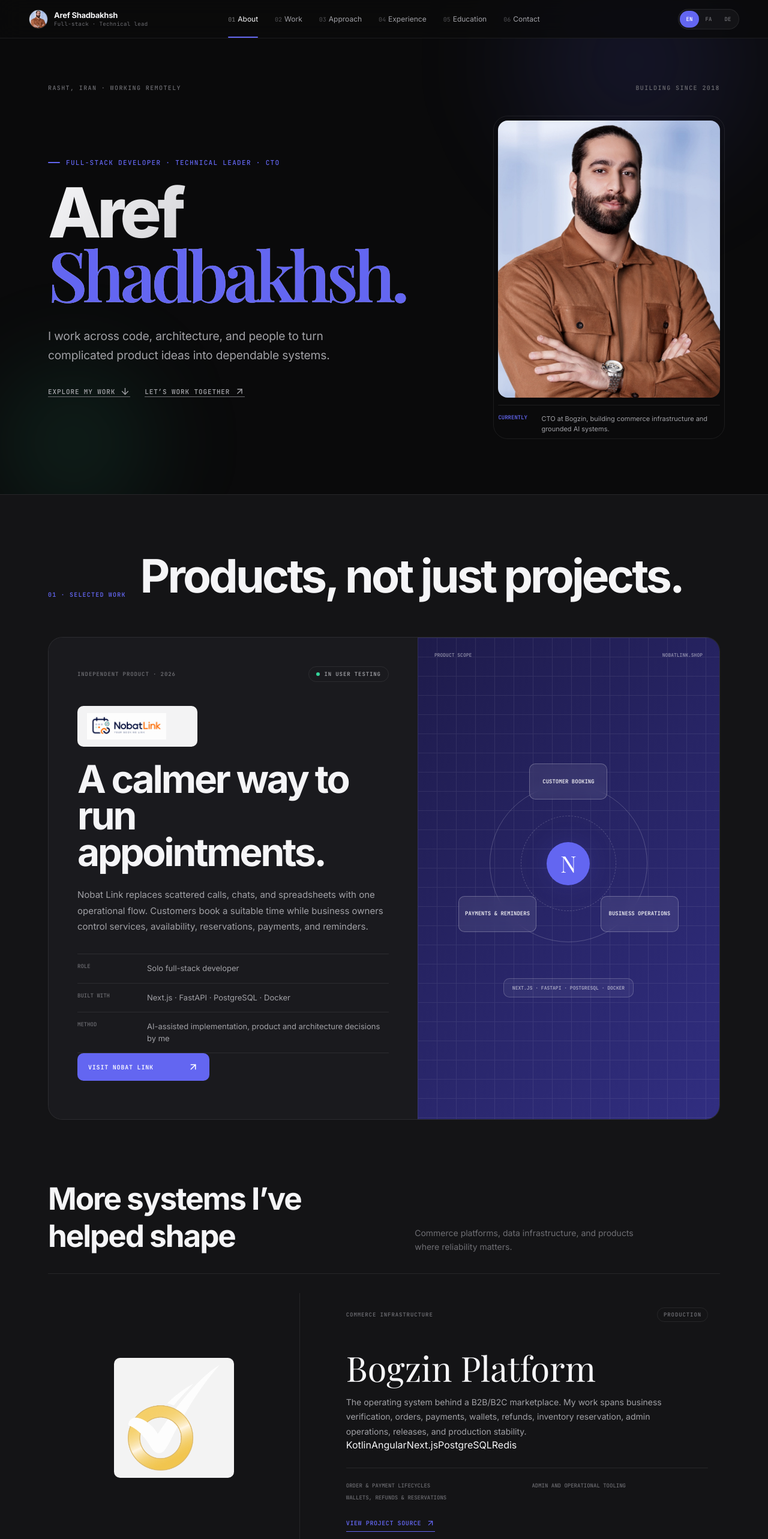
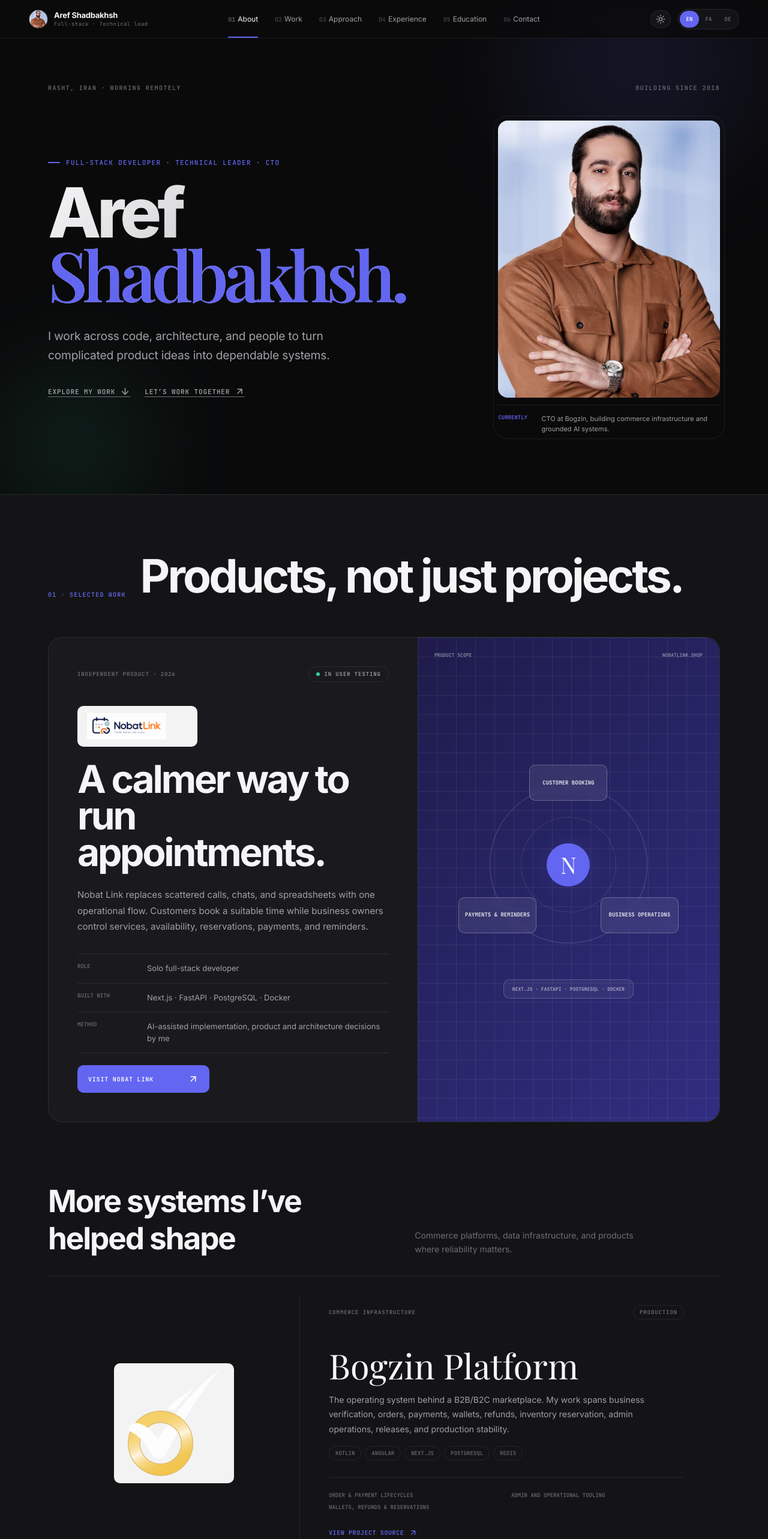
Before and after one commit to arefshadbakhsh/portfolio, a React (Vite) app: page / in a window 1280 px wide. Shown: the top 2566 px of the page at 60% size. Built offline with nearby package versions, Linux system fonts and the light colour scheme; a web font is replaced by a local one.

Commit message:
Fix: tag spacing, button overlap, dark/light mode toggle, logo backgrounds for both themes

```diff
--- a/src/App.tsx
+++ b/src/App.tsx
@@ -1,5 +1,5 @@
 import { useEffect, useState } from 'react'
-import { ArrowDown, ArrowUpRight, Download, Github, Linkedin, Mail, Menu, X } from 'lucide-react'
+import { ArrowDown, ArrowUpRight, Download, Github, Linkedin, Mail, Menu, Moon, Sun, X } from 'lucide-react'
 import { copy, type Language } from './i18n'
 
 const chapterIds = ['prologue', 'work', 'systems', 'journey', 'education', 'contact']
@@ -81,6 +81,7 @@
   const [menuOpen, setMenuOpen] = useState(false)
   const [active, setActive] = useState('prologue')
   const [lang, setLang] = useState<Language>(() => (localStorage.getItem('portfolio-language') as Language) || 'en')
+  const [theme, setTheme] = useState<'dark' | 'light'>(() => (localStorage.getItem('portfolio-theme') as 'dark' | 'light') || 'dark')
   const t = copy[lang]
   const chapters = chapterIds.map((id, index) => ({ id, label: t.nav[index] }))
   const localizedProjects = projects.slice(1).map(project => {
@@ -105,6 +106,13 @@
     localStorage.setItem('portfolio-language', lang)
   }, [lang])
 
+  useEffect(() => {
+    document.documentElement.setAttribute('data-theme', theme)
+    localStorage.setItem('portfolio-theme', theme)
+  }, [theme])
+
+  const toggleTheme = () => setTheme(theme === 'dark' ? 'light' : 'dark')
+
   const go = (id: string) => {
     document.getElementById(id)?.scrollIntoView({ behavior: 'smooth' })
     setMenuOpen(false)
@@ -123,7 +131,13 @@
             </button>
           ))}
         </nav>
-        <div className="header-end"><div className="language-switch" aria-label="Language">{(['en', 'fa', 'de'] as Language[]).map(code => <button key={code} className={lang === code ? 'active' : ''} onClick={() => setLang(code)}>{code.toUpperCase()}</button>)}</div><a className="availability" href="mailto:aref.shadbakhsh@gmail.com"><i /> {t.available}</a></div>
+        <div className="header-end">
+          <button className="theme-toggle" onClick={toggleTheme} aria-label="Toggle theme">
+            {theme === 'dark' ? <Sun size={16} /> : <Moon size={16} />}
+          </button>
+          <div className="language-switch" aria-label="Language">{(['en', 'fa', 'de'] as Language[]).map(code => <button key={code} className={lang === code ? 'active' : ''} onClick={() => setLang(code)}>{code.toUpperCase()}</button>)}</div>
+          <a className="availability" href="mailto:aref.shadbakhsh@gmail.com"><i /> {t.available}</a>
+        </div>
         <button className="menu-button" onClick={() => setMenuOpen(!menuOpen)} aria-label="Toggle menu">
           {menuOpen ? <X /> : <Menu />}
         </button>
@@ -191,7 +205,7 @@
                 <div className="case-row-copy">
                   <div className="project-top"><span>{project.type}</span><span className="project-status">{project.status}</span></div>
                   <h3 className={project.key === 'industrial' ? 'long-project-title' : undefined}>{project.title}</h3><p>{project.summary}</p>
-                  <div className="project-tags">{project.tags.map(tag => <span key={tag}>{tag}</span>)}</div>
+                  <div className="case-row-tags">{project.tags.map(tag => <span key={tag}>{tag}</span>)}</div>
                   <ul>{project.details.map(item => <li key={item}>{item}</li>)}</ul>
                   {project.link && <a className="case-visit" href={project.link} target="_blank" rel="noreferrer">{t.viewProject} <ArrowUpRight size={15} /></a>}
                 </div>
--- a/src/styles.css
+++ b/src/styles.css
@@ -24,12 +24,35 @@
   --shadow: 0 1px 2px rgba(0,0,0,.3), 0 4px 16px rgba(0,0,0,.2);
   --shadow-lg: 0 4px 8px rgba(0,0,0,.3), 0 16px 48px rgba(0,0,0,.3);
   --transition: cubic-bezier(.4,0,.2,1);
+  --logo-bg: rgba(255,255,255,.95);
   font-family: 'Inter', -apple-system, sans-serif;
   color: var(--text-primary);
   background: var(--bg);
   font-synthesis: none;
   -webkit-font-smoothing: antialiased;
   -moz-osx-font-smoothing: grayscale;
+}
+
+[data-theme="light"] {
+  --bg: #fafafa;
+  --bg-elevated: #ffffff;
+  --bg-card: #ffffff;
+  --bg-card-hover: #f5f5f5;
+  --surface: rgba(0,0,0,.03);
+  --surface-hover: rgba(0,0,0,.06);
+  --border: rgba(0,0,0,.08);
+  --border-hover: rgba(0,0,0,.15);
+  --text-primary: #1a1a1e;
+  --text-secondary: #555558;
+  --text-tertiary: #8a8a8e;
+  --accent: #4f46e5;
+  --accent-hover: #6366f1;
+  --accent-glow: rgba(79,70,229,.1);
+  --green: #10b981;
+  --green-glow: rgba(16,185,129,.08);
+  --shadow: 0 1px 3px rgba(0,0,0,.08), 0 4px 16px rgba(0,0,0,.04);
+  --shadow-lg: 0 4px 8px rgba(0,0,0,.08), 0 16px 48px rgba(0,0,0,.08);
+  --logo-bg: rgba(0,0,0,.04);
 }
 
 *, *::before, *::after { box-sizing: border-box; margin: 0; padding: 0; }
@@ -139,7 +162,27 @@
   justify-self: end;
   display: flex;
   align-items: center;
-  gap: 16px;
+  gap: 12px;
+}
+
+.theme-toggle {
+  display: flex;
+  align-items: center;
+  justify-content: center;
+  width: 34px;
+  height: 30px;
+  border: 1px solid var(--border);
+  border-radius: 99px;
+  background: var(--surface);
+  cursor: pointer;
+  color: var(--text-secondary);
+  transition: all .25s var(--transition);
+}
+
+.theme-toggle:hover {
+  border-color: var(--accent);
+  color: var(--accent);
+  background: var(--accent-glow);
 }
 
 .language-switch {
@@ -482,7 +525,7 @@
   object-position: left center;
   margin: 40px 0 24px;
   padding: 12px 16px;
-  background: rgba(255,255,255,.95);
+  background: var(--logo-bg);
   border-radius: var(--radius-sm);
 }
 
@@ -535,8 +578,7 @@
   align-items: center;
   justify-content: space-between;
   width: 220px;
-  margin-top: auto;
-  margin-bottom: 16px;
+  margin-top: 20px;
   padding: 14px 18px;
   background: var(--accent);
   color: white;
@@ -717,7 +759,7 @@
   object-fit: contain;
   transition: transform .3s var(--transition);
   padding: 12px;
-  background: rgba(255,255,255,.95);
+  background: var(--logo-bg);
   border-radius: var(--radius-sm);
 }
 
@@ -751,8 +793,12 @@
 
 .case-row-copy {
   min-width: 0;
-  padding: 56px 0 48px 6vw;
+  padding: 48px 40px 48px 48px;
   max-width: 680px;
+}
+
+[dir="rtl"] .case-row-copy {
+  padding: 48px 48px 48px 40px;
 }
 
 .project-top {
@@ -790,6 +836,29 @@
   line-height: 1.75;
   color: var(--text-secondary);
   max-width: 580px;
+}
+
+.case-row-tags {
+  display: flex;
+  flex-wrap: wrap;
+  gap: 6px;
+  margin: 16px 0 0;
+}
+
+.case-row-tags span {
+  padding: 5px 10px;
+  border: 1px solid var(--border);
+  border-radius: 99px;
+  font: 500 9px 'JetBrains Mono';
+  text-transform: uppercase;
+  color: var(--text-tertiary);
+  white-space: nowrap;
+  transition: all .25s var(--transition);
+}
+
+.case-row-tags span:hover {
+  border-color: var(--accent);
+  color: var(--accent);
 }
 
 .case-row-copy ul {
@@ -1065,7 +1134,7 @@
   flex-shrink: 0;
   border-radius: var(--radius-sm);
   padding: 8px;
-  background: rgba(255,255,255,.95);
+  background: var(--logo-bg);
 }
 
 .education-card h3 {
@@ -1257,6 +1326,8 @@
 
   .desktop-nav, .availability { display: none; }
 
+  .theme-toggle { width: 32px; height: 28px; }
+
   .language-switch button { width: 32px; height: 32px; }
 
   .menu-button {
@@ -1432,7 +1503,8 @@
 [dir="rtl"] .contact-grid p { font-size: 15px; line-height: 2; }
 [dir="rtl"] .role-body .company,
 [dir="rtl"] .tags span,
-[dir="rtl"] .project-status { font-family: 'Vazirmatn', sans-serif; font-size: 11px; letter-spacing: 0; }
+[dir="rtl"] .project-status,
+[dir="rtl"] .case-row-tags span { font-family: 'Vazirmatn', sans-serif; font-size: 11px; letter-spacing: 0; }
 [dir="rtl"] .principles article > span { font-family: 'Vazirmatn', sans-serif; font-style: normal; }
 [dir="rtl"] .role-meta > time { font-family: 'Vazirmatn', sans-serif; font-style: normal; }
 [dir="rtl"] .supporting-heading span { font-family: 'Vazirmatn', sans-serif; letter-spacing: -.02em; }
```
